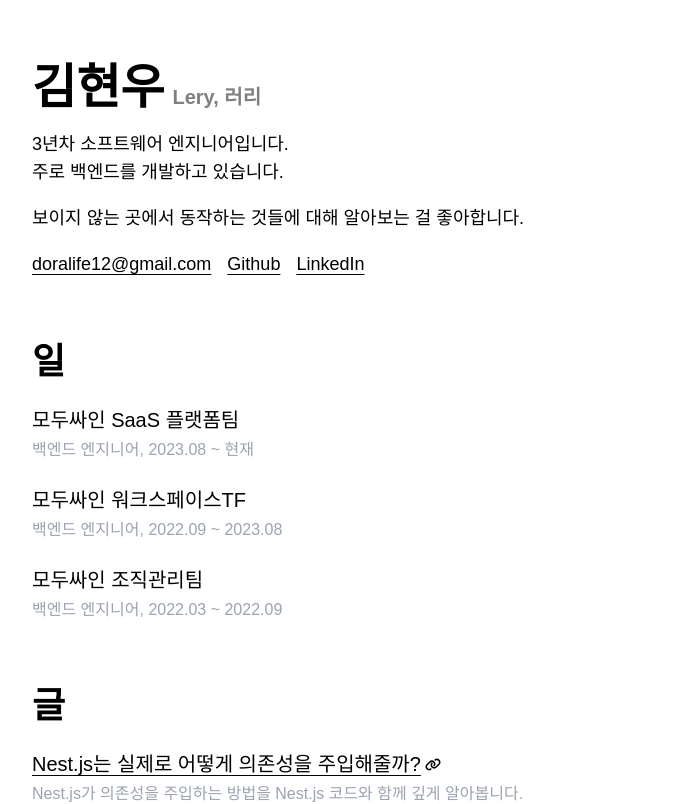
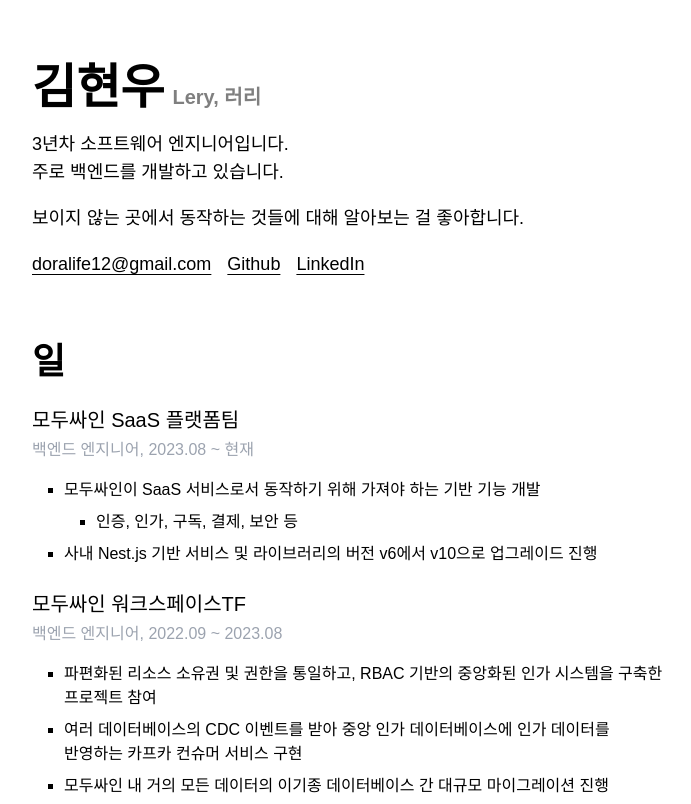
Before and after one commit to cpprhtn/about, a Next.js app: page / in a window 1280 px wide. Shown: the top 804 px of the page, without its empty margins (288-979 px from the left). Built offline with nearby package versions, Linux system fonts and the light colour scheme; a web font is replaced by a local one.

Commit message:
feat: 일 섹션 내용 추가

```diff
--- a/app/page.tsx
+++ b/app/page.tsx
@@ -9,15 +9,48 @@
       <ActivityItemContainer
         title="모두싸인 SaaS 플랫폼팀"
         subtitle="백엔드 엔지니어, 2023.08 ~ 현재"
-      ></ActivityItemContainer>
+      >
+        <ul>
+          <li>
+            모두싸인이 SaaS 서비스로서 동작하기 위해 가져야 하는 기반 기능 개발
+          </li>
+          <ul>
+            <li>인증, 인가, 구독, 결제, 보안 등</li>
+          </ul>
+          <li>
+            사내 Nest.js 기반 서비스 및 라이브러리의 버전 v6에서 v10으로
+            업그레이드 진행
+          </li>
+        </ul>
+      </ActivityItemContainer>
       <ActivityItemContainer
         title="모두싸인 워크스페이스TF"
         subtitle="백엔드 엔지니어, 2022.09 ~ 2023.08"
-      ></ActivityItemContainer>
+      >
+        <ul>
+          <li>
+            파편화된 리소스 소유권 및 권한을 통일하고, RBAC 기반의 중앙화된 인가
+            시스템을 구축한 프로젝트 참여
+          </li>
+          <li>
+            여러 데이터베이스의 CDC 이벤트를 받아 중앙 인가 데이터베이스에 인가
+            데이터를 반영하는 카프카 컨슈머 서비스 구현
+          </li>
+          <li>
+            모두싸인 내 거의 모든 데이터의 이기종 데이터베이스 간 대규모
+            마이그레이션 진행
+          </li>
+        </ul>
+      </ActivityItemContainer>
       <ActivityItemContainer
         title="모두싸인 조직관리팀"
         subtitle="백엔드 엔지니어, 2022.03 ~ 2022.09"
-      ></ActivityItemContainer>
+      >
+        <ul>
+          <li>여러 사용자가 조직 내에서 협업할 수 있도록 관련 기능 개발</li>
+          <li>Express 기반의 레거시 서비스를 Nest.js 기반으로 포팅 진행</li>
+        </ul>
+      </ActivityItemContainer>
     </ActivityContainer>
   );
 }
```
